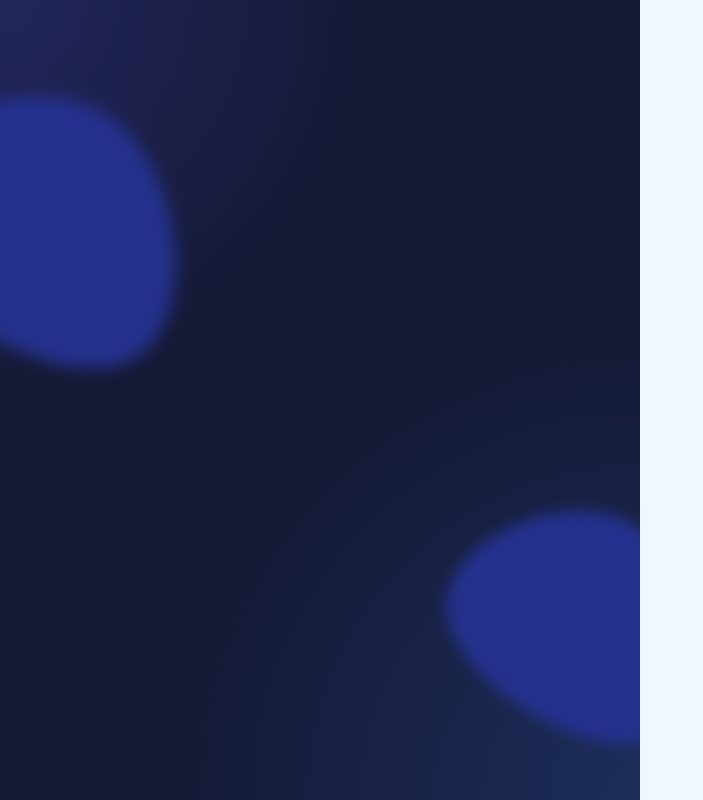
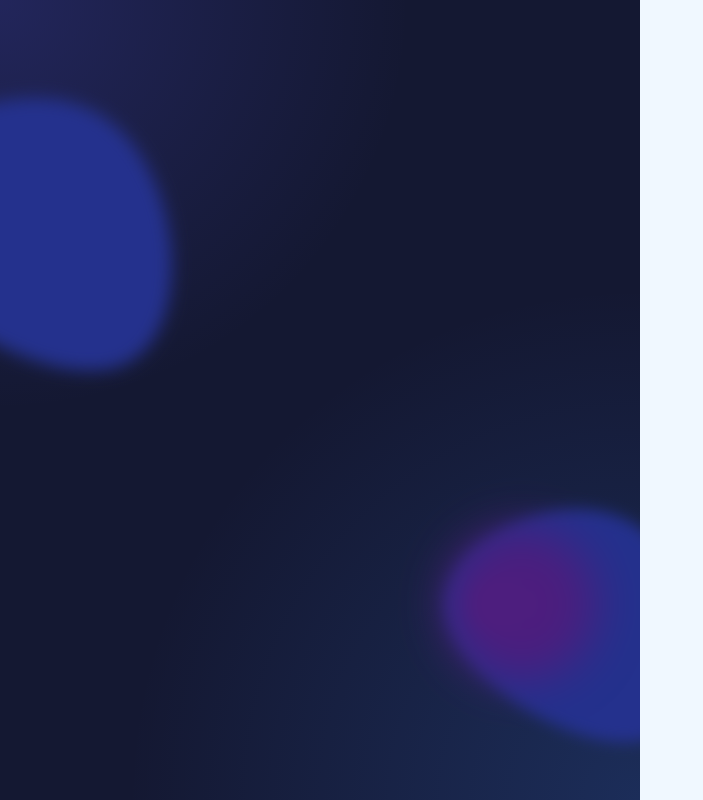
Before and after one commit to szymonzawrotny/chathub, a Next.js app in the folder client/: page / in a window 1280 px wide. Shown: the whole page, without its empty margins (0-703 px from the left). Built offline with nearby package versions, Linux system fonts and the light colour scheme.

Commit message:
add cool blob shadow

```diff
--- a/client/app/page.style.scss
+++ b/client/app/page.style.scss
@@ -32,14 +32,17 @@
       filter: blur(5px);
       transform: rotate(-90deg) scale(1.75);
     }
-    .blobBottom::before{
-        content: '';
-        position: absolute;
-        width:100%;
-        height:100%;
-        top:0;
-        left:0;
-        border:2px solid red;
+    .blobBottom::before {
+      content: '';
+      position: absolute;
+      width: 10%;
+      height: 10%;
+      top: 50%;
+      left: 50%;
+      transform: translate(-60%, -200%);
+      border-radius: 50%;
+      background-color: #4d1e7e;
+      box-shadow: 0 15px 30px 30px #4d1e7e;
     }
   }
   .rightSide {
--- a/client/app/page.tsx
+++ b/client/app/page.tsx
@@ -1,25 +1,17 @@
 import './page.style.scss';
 import Image from 'next/image';
-import Blob from "../images/blob.svg"
+import Blob from '../images/blob.svg';
 
 const App = () => {
   return (
     <div className="app">
       <div className="leftSide">
-        <Image
-          src={Blob}
-          alt="blob"
-          width={400}
-          height={400}
-          className="blobTop"
-        />
-        <Image
-          src={Blob}
-          alt="blob"
-          width={400}
-          height={400}
-          className="blobBottom"
-        />
+        <div className="blobTop">
+          <Image src={Blob} alt="blob" width={400} height={400} />
+        </div>
+        <div className="blobBottom">
+          <Image src={Blob} alt="blob" width={400} height={400} />
+        </div>
       </div>
       <div className="rightSide"></div>
     </div>
```
